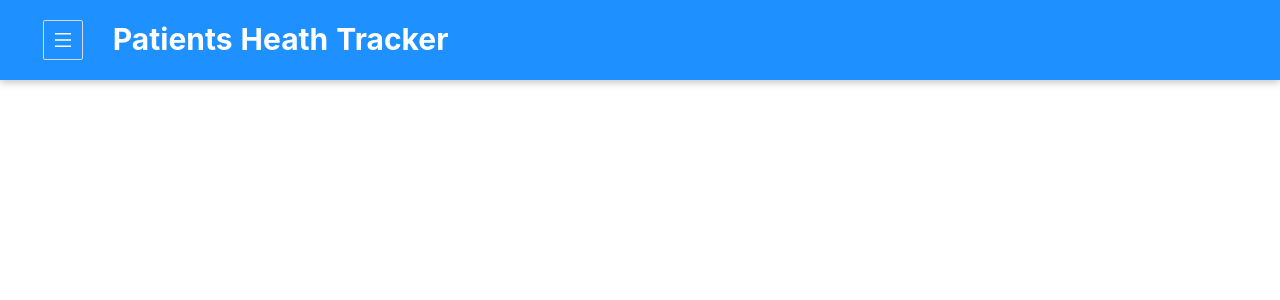
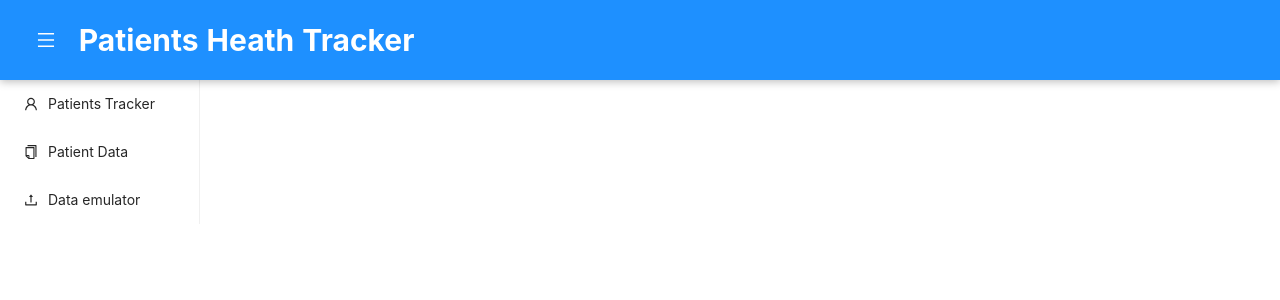
Before and after one commit to Postoronnik/tracking-service-ui, a React (Create React App) app: page / in a window 1280 px wide. Shown: the top 300 px of the page. Built offline with nearby package versions, Linux system fonts and the light colour scheme.

Commit message:
feat: menu, new header add

```diff
--- a/src/App.js
+++ b/src/App.js
@@ -1,10 +1,10 @@
 import './App.css';
-import Header from "./components/Header/Header";
+import Board from "./components/MainBoard/Board";
 
 function App() {
   return (
     <div className="App">
-      <Header/>
+        <Board/>
     </div>
   );
 }
--- a/src/components/Header/Buttons/MenuButton.jsx
+++ /dev/null
@@ -1,13 +0,0 @@
-import React from "react";
-import 'antd/dist/antd.css';
-import * as Styled from './MenuButton.styled'
-
-const MenuButton = () => {
-
-    return (
-        <div>
-            <Styled.MenuButton type="ghost" icon={<Styled.MenuIcon/>} size = "large"/>
-        </div>
-    )};
-
-export default MenuButton;
--- a/src/components/Header/Buttons/MenuButton.styled.js
+++ /dev/null
@@ -1,18 +0,0 @@
-import styled from "styled-components";
-import {Button} from "antd";
-import {MenuOutlined} from "@ant-design/icons";
-
-export const MenuButton = styled(Button)`
-
-  margin-right: 30px;
-  margin-left: 30px;
-
-  &:hover{
-    transform: scale(1.5);
-  }
-`;
-
-export const MenuIcon = styled(MenuOutlined)`
-  font-size: 40px;
-  color: white;
-`;
--- a/src/components/Header/Header.jsx
+++ /dev/null
@@ -1,16 +0,0 @@
-import React from "react";
-import * as Styles from './Header.styled';
-import {HeaderCard} from "../wrapers/HeaderCard.styled";
-import MenuButton from "./Buttons/MenuButton";
-
-const Header = () => {
-    return (
-        <HeaderCard>
-            <Styles.Header>
-                <MenuButton/>
-                <label>Patients Heath Tracker</label>
-            </Styles.Header>
-        </HeaderCard>
-    )};
-
-export default Header;
--- a/src/components/Header/Header.styled.js
+++ /dev/null
@@ -1,22 +0,0 @@
-import styled from "styled-components";
-
-export const Header = styled.header`
-  position: fixed;
-  top: 0;
-  left: 0;
-  width: 100%;
-  height: 5rem;
-  background-color: #1E90FF;
-  color: white;
-  display: flex;
-  justify-content: flex-start;
-  align-items: center;
-  padding: 0 1%;
-  box-shadow: 0 2px 8px rgba(0, 0, 0, 0.25);
-  z-index: 10;
-
-  & label {
-    font-size: 30px;
-    font-weight: bold;
-  }
-`;
--- a/src/components/MainBoard/Board.js
+++ b/src/components/MainBoard/Board.js
@@ -1,10 +1,47 @@
-import React from "react";
+import React, {useState} from 'react';
+import 'antd/dist/antd.css';
+import { Layout, Menu } from 'antd';
+import {
+    UserOutlined,
+    UploadOutlined, CopyOutlined,
+} from '@ant-design/icons';
+
+import * as Styled from './Board.styled';
+
+const {Sider} = Layout;
 
 const Board = () => {
+    const [collapsed, setCollapsed] = useState();
+
+    const toggle = () => {
+        setCollapsed(prev=>!prev);
+    };
+
     return (
-        <div>
+        <Layout>
+            <Styled.Header>
+               <Styled.Trigger onClick={toggle}/>
+                <label>Patients Heath Tracker</label>
+            </Styled.Header>
+            <Styled.InnerLayout>
+                <Sider trigger={null} collapsible collapsed={collapsed} collapsedWidth = '0' style={{background : 'white'}}>
+                    <Menu theme="white" mode="inline">
+                        <Menu.Item key="1" icon={<UserOutlined />}>
+                            Patients Tracker
+                        </Menu.Item>
+                        <Menu.Item key="2" icon={<CopyOutlined />}>
+                            Patient Data
+                        </Menu.Item>
+                        <Menu.Item key="3" icon={<UploadOutlined />}>
+                            Data emulator
+                        </Menu.Item>
+                    </Menu>
+                </Sider>
+                <Styled.ContentBoard>
 
-        </div>
+                </Styled.ContentBoard>
+            </Styled.InnerLayout>
+        </Layout>
     )};
 
 export default Board;
--- a/src/components/MainBoard/Board.styled.js
+++ b/src/components/MainBoard/Board.styled.js
@@ -1,5 +1,50 @@
 import styled from "styled-components";
+import { Layout, Menu } from 'antd';
+import {MenuOutlined} from "@ant-design/icons";
 
-export const BoardStyled = styled.div`
+export const InnerLayout = styled(Layout)`
+  margin-top: 5rem;
+  background: white;
+`;
+
+export const Header = styled(Layout.Header)`
+  position: fixed;
+  top: 0;
+  left: 0;
+  width: 100%;
+  height: 5rem;
+  background-color: #1E90FF;
+  color: white;
+  display: flex;
+  justify-content: flex-start;
+  align-items: center;
+  padding: 0 1%;
+  box-shadow: 0 2px 8px rgba(0, 0, 0, 0.25);
+  z-index: 10;
+
+  & label {
+    font-size: 30px;
+    font-weight: bold;
+  }
+`;
+
+export const ContentBoard = styled(Layout.Content)`
+  background: white;
+  margin: 24px 16px;
+  padding: 24px;
+  minHeight: 280;
+`;
+
+export const MenuBoard = styled.div`
+  background: #1E90FF;
+`;
+
+export const Trigger = styled(MenuOutlined)`
+  padding: 0 24px;
+  font-size: 18px;
+  line-height: 64px;
+  cursor: pointer;
+  transition: color 0.3s;
+  color: white;
 
 `;
```
Also changed, not shown: src/components/MainBoard/MenuBoard/MenuBoard.js (deleted), src/components/MainBoard/MenuBoard/MenuBorad.styled.js (deleted), src/components/MainBoard/PatientDashboard/PatientDashboard.js (deleted), src/components/MainBoard/PatientDashboard/PatientDashboard.styled.js (deleted).
